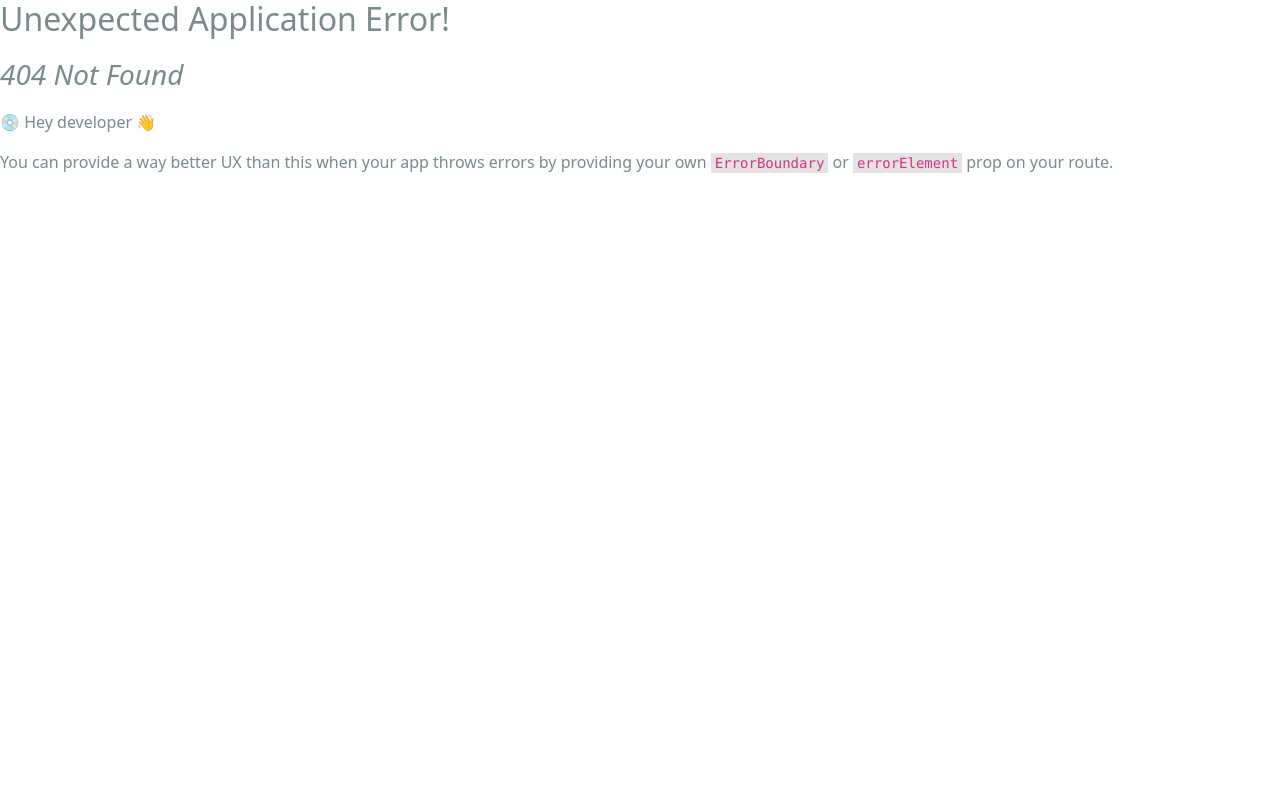
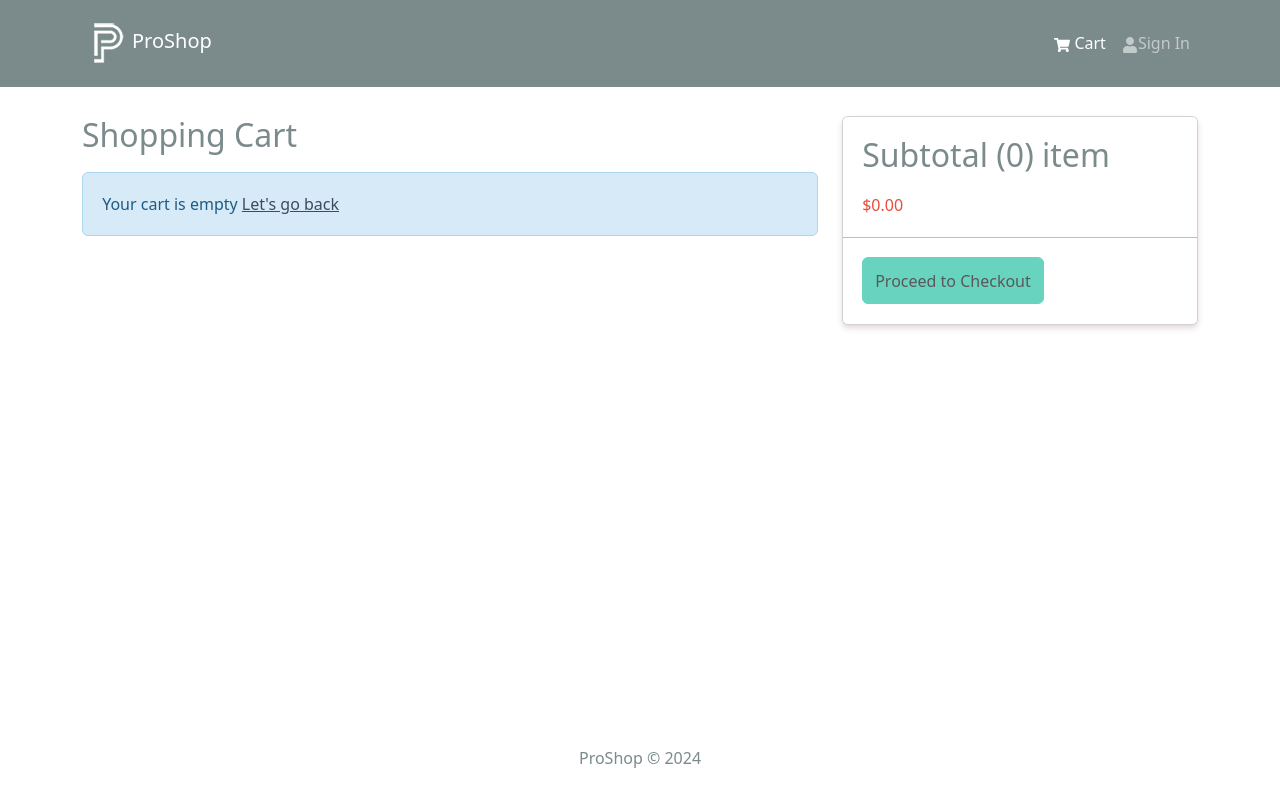
Before and after one commit to Bahriddin0707/proshop-project, a React (Create React App) app in the folder client/: page /cart in a window 1280 px wide. Before the commit this address had no page. Shown: the top 802 px of the page. Built offline with nearby package versions, Linux system fonts and the light colour scheme.

Commit message:
last commit

```diff
--- /dev/null
+++ b/client/src/components/CartScreen.js
@@ -0,0 +1,121 @@
+import { useState } from "react";
+import { Link, useNavigate } from "react-router-dom";
+import { useDispatch, useSelector } from "react-redux";
+import {
+  Row,
+  Col,
+  ListGroup,
+  Image,
+  Form,
+  Button,
+  Card,
+} from "react-bootstrap";
+import { FaTrash } from "react-icons/fa";
+import Message from "../components/Message";
+import Product from "./Product";
+import { addToCart, removeFromCart } from "../slices/cartSlice";
+
+function CartScreen() {
+  const navigate = useNavigate();
+  const dispatch = useDispatch();
+  const { cartItems, totalPrice } = useSelector((state) => state.cart);
+
+  const addToCartHandler = async (product, qty) => {
+    dispatch(addToCart({ ...product, qty }));
+    navigate("/cart");
+  };
+
+  const removeCartHandler = async (product) => {
+    dispatch(removeFromCart({ ...product }));
+  };
+
+  return (
+    <Row>
+      <Col md={8}>
+        <h2 style={{ marginBottom: "18px" }}>Shopping Cart</h2>
+        {cartItems.length === 0 ? (
+          <Message>
+            Your cart is empty <Link to="/">Let's go back</Link>
+          </Message>
+        ) : (
+          <ListGroup variant="flush">
+            {cartItems.map((item) => (
+              <ListGroup.Item key={item._id}>
+                <Row>
+                  <Col md={3}>
+                    <Image src={item.image} alt={item.name} rounded fluid />
+                  </Col>
+                  <Col md={3}>
+                    <Link to={`/product/${item._id}`}>{item.name}</Link>
+                  </Col>
+
+                  <Col md={2} className="text-danger">
+                    ${item.price}
+                  </Col>
+
+                  <Col md={2}>
+                    <Form.Control
+                      as="select"
+                      value={item.qty}
+                      onChange={(e) =>
+                        addToCartHandler(item, Number(e.target.value))
+                      }
+                    >
+                      {[...Array(item.countInStock).keys()].map((x) => (
+                        <option key={x + 1} value={x + 1}>
+                          {x + 1}
+                        </option>
+                      ))}
+                    </Form.Control>
+                  </Col>
+
+                  <Col md={2}>
+                    <Button
+                      variant="light"
+                      onClick={() => removeCartHandler(item)}
+                    >
+                      <FaTrash />
+                    </Button>
+                  </Col>
+                </Row>
+              </ListGroup.Item>
+            ))}
+          </ListGroup>
+        )}
+      </Col>
+
+      <Col md={4}>
+        <Card>
+          <ListGroup variant="flush">
+            <ListGroup.Item>
+              <h2>
+                Subtotal ({cartItems.reduce((acc, item) => acc + item.qty, 0)})
+                {cartItems.reduce((acc, item) => acc + item.qty, 0) >= 2
+                  ? " items"
+                  : " item"}
+              </h2>
+              <span className="text-danger">
+                $
+                {cartItems
+                  .reduce((acc, item) => acc + item.price * item.qty, 0)
+                  .toFixed(2)}
+              </span>
+            </ListGroup.Item>
+            <ListGroup.Item>
+              <Button
+                type="button"
+                className="btn-block"
+                disabled={cartItems.length === 0}
+                variant="success"
+              >
+                Proceed to Checkout
+              </Button>
+            </ListGroup.Item>
+          </ListGroup>
+        </Card>
+      </Col>
+    </Row>
+  );
+}
+
+export default CartScreen;
--- a/client/src/components/Header.jsx
+++ b/client/src/components/Header.jsx
@@ -1,9 +1,12 @@
-import { Container, Navbar, Nav, NavDropdown } from "react-bootstrap";
+import { Container, Navbar, Nav, NavDropdown, Badge } from "react-bootstrap";
 import { FaShoppingCart, FaUser } from "react-icons/fa";
 import { LinkContainer } from "react-router-bootstrap";
 import logo from "../assets/logo.png";
+import { useSelector } from "react-redux";
 
 function Header() {
+  const { cartItems } = useSelector((state) => state.cart);
+
   return (
     <header>
       <Navbar bg="dark" expand="lg" variant="dark" collapseOnSelect>
@@ -19,9 +22,21 @@
 
           <Navbar.Collapse id="responsive-navbar-nav">
             <Nav className="ms-auto">
-              <LinkContainer to="/card">
+              <LinkContainer to="/cart">
                 <Nav.Link>
                   <FaShoppingCart /> Cart
+                  {cartItems.length > 0 && (
+                    <Badge
+                      pill
+                      bg="success"
+                      style={{
+                        position: "relative",
+                        top: "-10px",
+                      }}
+                    >
+                      {cartItems.reduce((a, c) => a + c.qty, 0)}
+                    </Badge>
+                  )}
                 </Nav.Link>
               </LinkContainer>
 
--- a/client/src/index.js
+++ b/client/src/index.js
@@ -17,12 +17,14 @@
 import reportWebVitals from "./reportWebVitals";
 import HomeScreen from "./screens/HomeScreen";
 import ProductScreen from "./screens/ProductScreen";
+import CartScreen from "./components/CartScreen.js";
 
 const router = createBrowserRouter(
   createRoutesFromElements(
     <Route path="/" element={<App />}>
       <Route index={true} path="/" element={<HomeScreen />} />
       <Route path="/product/:id" element={<ProductScreen />} />
+      <Route path="/cart" element={<CartScreen />} />
     </Route>
   )
 );
--- a/client/src/screens/ProductScreen.jsx
+++ b/client/src/screens/ProductScreen.jsx
@@ -30,7 +30,8 @@
   } = useGetProductDetailsQuery(productId);
 
   const addToCartHandler = () => {
-    dispatch(addToCart({ ...product }));
+    dispatch(addToCart({ ...product, qty }));
+    navigate("/cart");
   };
 
   return (
--- a/client/src/slices/cartSlice.js
+++ b/client/src/slices/cartSlice.js
@@ -1,12 +1,9 @@
 import { createSlice } from "@reduxjs/toolkit";
+import { updateCart } from "../utils/cartUtils";
 
 const initialState = localStorage.getItem("cart")
   ? JSON.parse(localStorage.getItem("cart"))
   : { cartItems: [] };
-
-const addDecimals = (num) => {
-  return (Math.round(num * 100) / 100).toFixed(2);
-};
 
 const cartSlice = createSlice({
   name: "cart",
@@ -26,29 +23,16 @@
       } else {
         state.cartItems = [...state.cartItems, newItem];
       }
-
-      // Calculation of items price
-      state.itemsPrice = addDecimals(
-        state.cartItems.reducer((acc, item) => acc + item.price * item.qty, 0)
-      );
-
-      // Calculation of shipping price (if order is over $100 then free, else $10)
-      state.shippingPrice = addDecimals(state.itemsPrice > 100 ? 0 : 10);
-
-      // Calculation of tax price (15%)
-      state.taxPrice = addDecimals(Number(0.15 * state.itemsPrice).toFixed(2));
-
-      // Calculation of total price
-      state.totalPrice = (
-        Number(state.itemsPrice) +
-        Number(state.taxPrice) +
-        Number(state.shippingPrice)
-      ).toFixed(2);
-
-      localStorage.setItem("cart", JSON.stringify(state));
+      return updateCart(state);
+    },
+    removeFromCart: (state, action) => {
+      state.cartItems = state.cartItems.filter((item) => {
+        return item._id !== action.payload._id;
+      });
+      return updateCart(state);
     },
   },
 });
 
-export const { addToCart } = cartSlice.actions;
+export const { addToCart, removeFromCart } = cartSlice.actions;
 export default cartSlice.reducer;
--- /dev/null
+++ b/client/src/utils/cartUtils.js
@@ -0,0 +1,27 @@
+export const addDecimals = (num) => {
+  return (Math.round(num * 100) / 100).toFixed(2);
+};
+
+export const updateCart = (state) => {
+  // Calculation of items price
+  state.itemsPrice = addDecimals(
+    state.cartItems.reduce((acc, item) => acc + item.price * item.qty, 0)
+  );
+
+  // Calculation of shipping price (if order is over $100 then free, else $10)
+  state.shippingPrice = addDecimals(state.itemsPrice > 100 ? 0 : 10);
+
+  // Calculation of tax price (15%)
+  state.taxPrice = addDecimals(Number(0.15 * state.itemsPrice).toFixed(2));
+
+  // Calculation of total price
+  state.totalPrice = (
+    Number(state.itemsPrice) +
+    Number(state.taxPrice) +
+    Number(state.shippingPrice)
+  ).toFixed(2);
+
+  localStorage.setItem("cart", JSON.stringify(state));
+
+  return state;
+};
```
